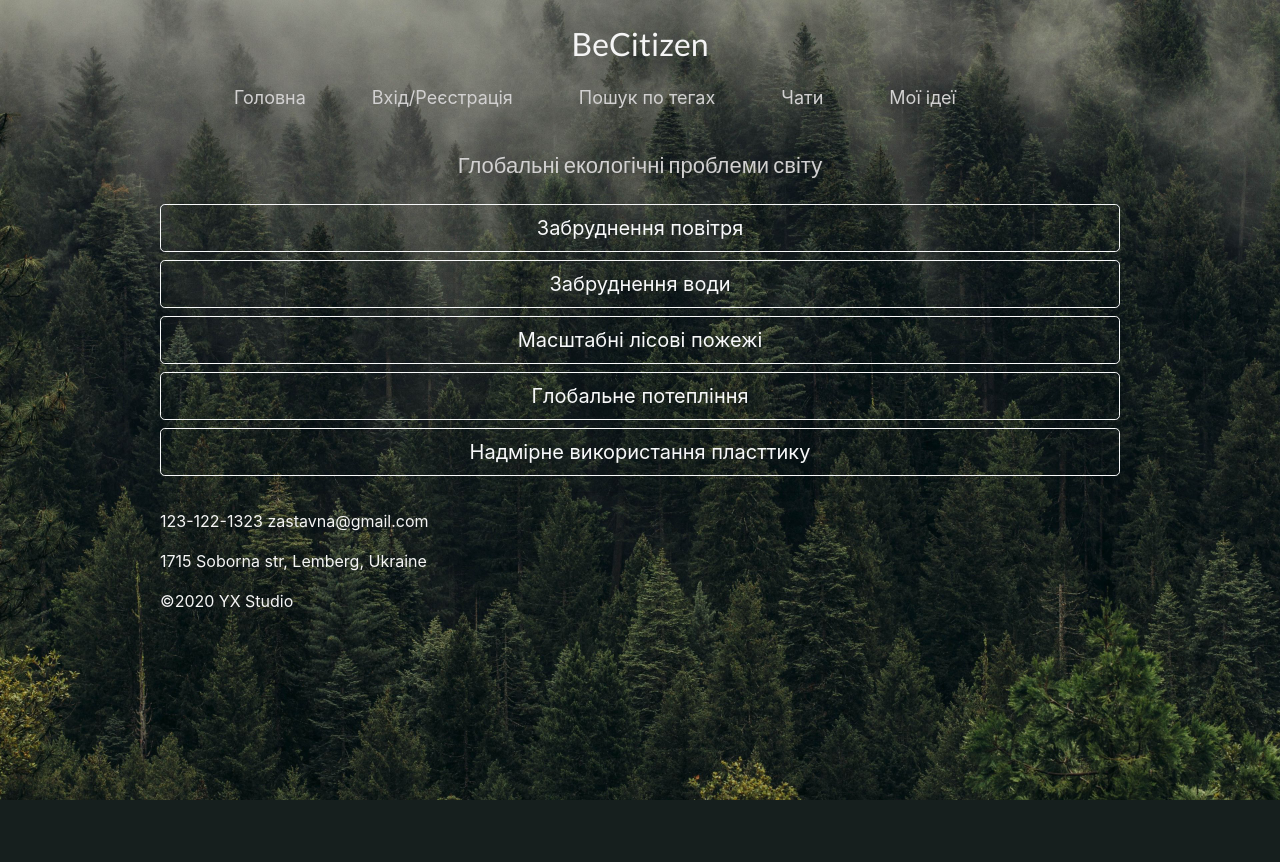
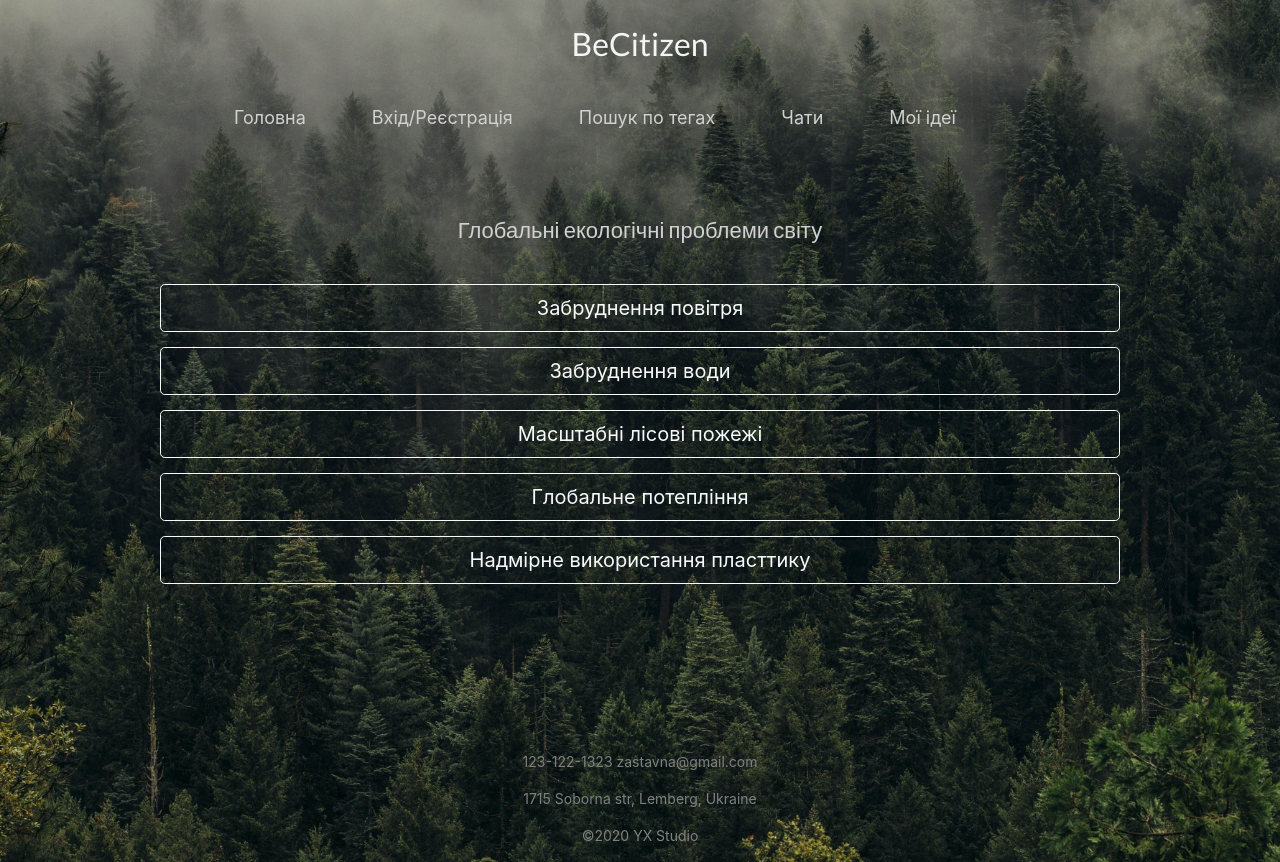
Before and after one commit to YuraLeshchuk/becitizen, a PHP site: page / in a window 1280 px wide. Before the commit the page ends 800 px from the top, so only its background shows below. Run offline with PHP 8.4, Linux system fonts and the light colour scheme.

Commit message:
footer fixed

```diff
--- a/index.html
+++ b/index.html
@@ -33,12 +33,13 @@
     </header>
     <main>
         <h2>Глобальні екологічні проблеми світу</h2>
-        <button type="button" class="btn btn-outline-light btn-lg btn-block">Забруднення повітря</button>
-        <button type="button" class="btn btn-outline-light btn-lg btn-block">Забруднення води</button>
-        <button type="button" class="btn btn-outline-light btn-lg btn-block">Масштабні лісові пожежі</button>
-        <button type="button" class="btn btn-outline-light btn-lg btn-block">Глобальне потепління</button>
-        <button type="button" class="btn btn-outline-light btn-lg btn-block">Надмірне використання пласттику</button>
-          </div>
+        <div id="navbuttons">
+        <button type="button" id="buttlink" class="btn btn-outline-light btn-lg btn-block">Забруднення повітря</button>
+        <button type="button" id="buttlink" class="btn btn-outline-light btn-lg btn-block">Забруднення води</button>
+        <button type="button" id="buttlink" class="btn btn-outline-light btn-lg btn-block">Масштабні лісові пожежі</button>
+        <button type="button" id="buttlink" class="btn btn-outline-light btn-lg btn-block">Глобальне потепління</button>
+        <button type="button" id="buttlink" class="btn btn-outline-light btn-lg btn-block">Надмірне використання пласттику</button>
+        </div>
     </main>
 
     <footer>
--- a/footer.css
+++ b/styles/footer.css
@@ -33,7 +33,7 @@ footer nav .bottomn-menu li a:hover {
     text-align: center;
     font-size: 14px;
     color: gray;
-    margin: 15px 15px 15px 15px;
+    margin: 150px 15px 15px 15px;
 }
 
 @media (min-width:768px) {
@@ -45,6 +45,7 @@ footer nav .bottomn-menu li a:hover {
     padding: 0px;
     margin: 20px 20px 20px 20px;
     font-size: 14px;
+
      }
 
 }
--- a/styles/header.css
+++ b/styles/header.css
@@ -12,6 +12,7 @@
 #chatslink,
 #ideaslink {
   margin-left: 50px;
+  margin-top: 20px;
   color: #d2d1d1;
   font-size: 18px;
 }
--- a/styles/index.css
+++ b/styles/index.css
@@ -9,7 +9,13 @@ body {
 h2 {
   font-family: "Lato", sans-serif;
   font-size: 22px;
-  margin: 25px 25px 25px 25px;
+  margin: 70px 25px 40px 25px;
   text-align: center;
   color: #d2d1d1;
 }
+#navbuttons {
+  margin-top: 15px;
+}
+#buttlink {
+  margin-top: 15px;
+}
```
